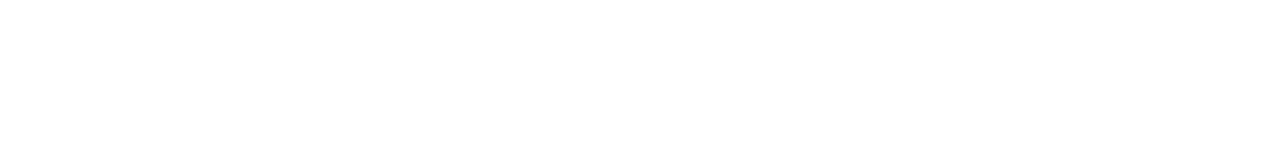
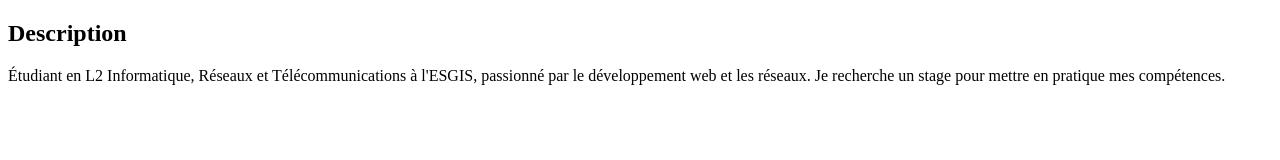
Before and after one commit to bot-random/mon-cv, a plain HTML site: page index.html in a window 1280 px wide. Drawn offline with Linux system fonts and the light colour scheme.

Commit message:
mise en place de la section description

```diff
--- a/index.html
+++ b/index.html
@@ -7,6 +7,9 @@
     <title>Document</title>
 </head>
 <body>
-
+    <section id="description">
+        <h2>Description</h2>
+        <p>Étudiant en L2 Informatique, Réseaux et Télécommunications à l'ESGIS, passionné par le développement web et les réseaux. Je recherche un stage pour mettre en pratique mes compétences.</p>
+    </section>
 </body>
 </html>
```
